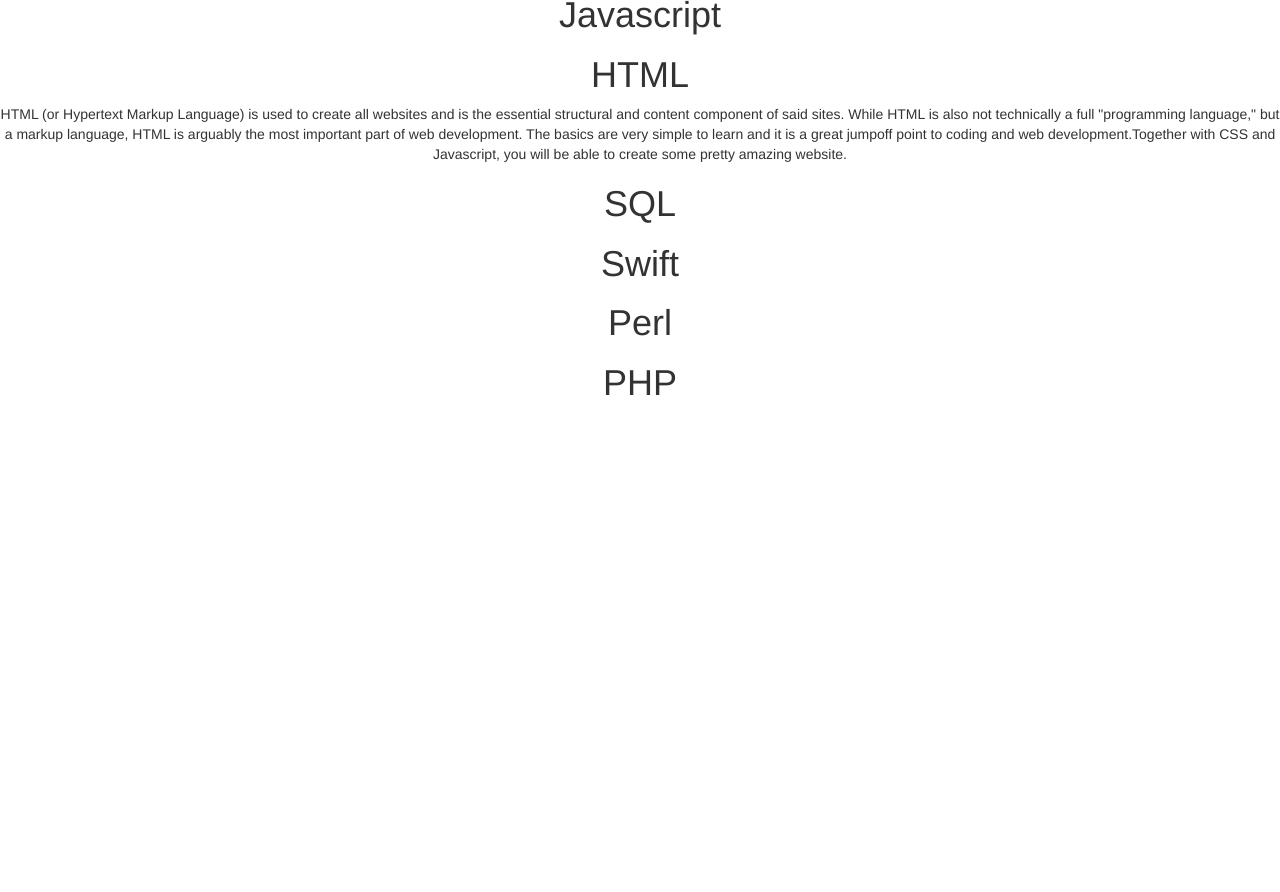
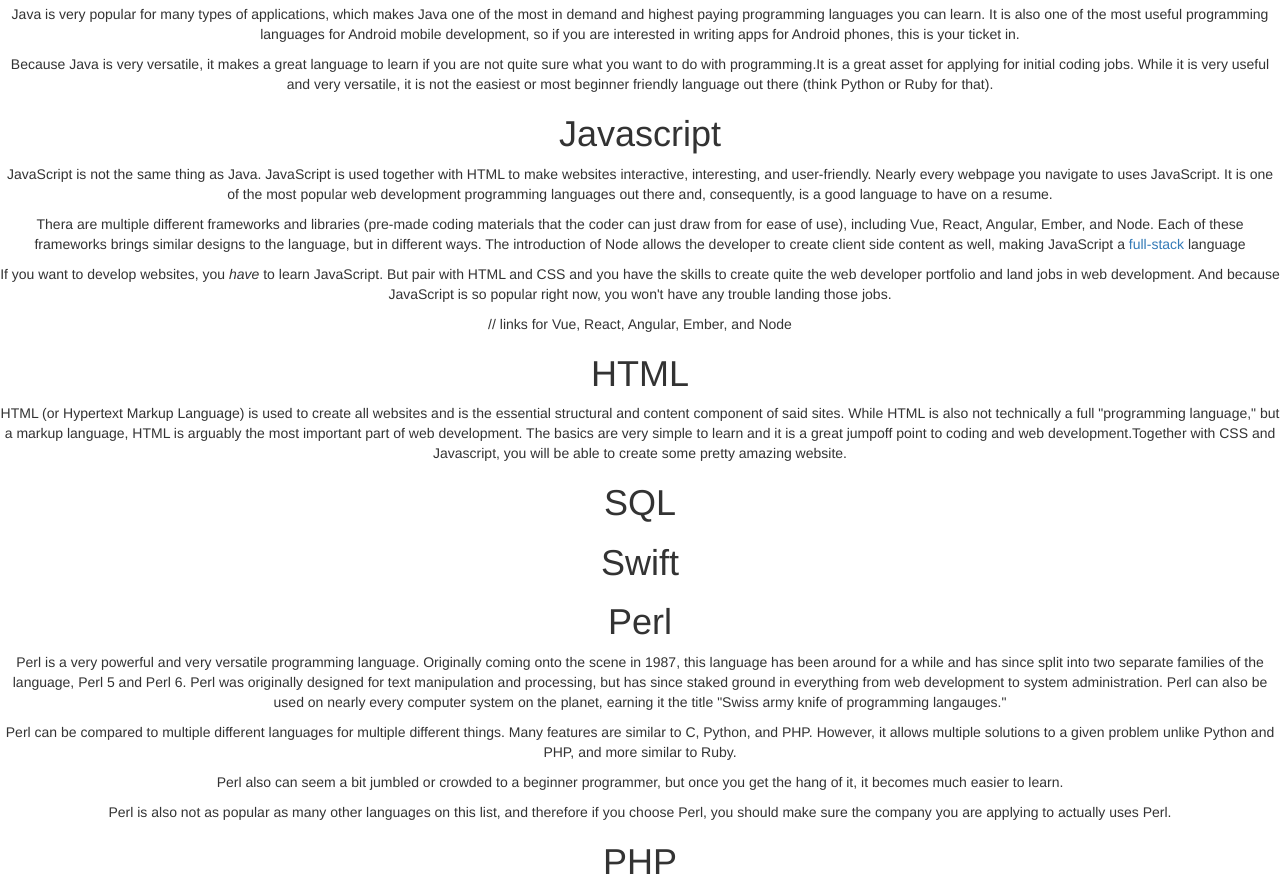
Before and after one commit to MPetersen89/Programming-Language-Suggestor, a plain HTML site: page index.html in a window 1280 px wide. Shown: the part 1824-2716 px from the top of the page. Before the commit the page ends 2236 px from the top, so only its background shows below. Drawn offline with Linux system fonts and the light colour scheme.

Commit message:
create more topics for questions and include results information on Perl.

```diff
--- a/index.html
+++ b/index.html
@@ -29,13 +29,19 @@
       <div id="question4">
         <h1>income potential</h1>
       </div>
+      <div id="question5">
+        <h1>versatility of programming language</h1>
+      </div>
+      <div id="question 6">
+        <h1>use/goal of programming language</h1>
+      </div>
     </div>
     <div class="results">
       <div id="C">
         <h1>C</h1>
         <p>C is the OG programming language. First released in 1972 (That's 48 years ago!), this programming language has seen it all and stuck around.</p>
         <p>This is a difficult language to start with for beginners, which will likely mean more time spent figuring out how the language works rather than being able to spend time learning the fundamentals of programming.</p>
-        <p>Learning this language is not going to be easy as the syntax is fairly dated, but past that should be pretty straightforward. Plus, learning this language will be a good foundation and base for learning other programming languages. Because it has been around since the beginning, its influence on other programming languages will be noticeable wherever you decide to go next. This aint yo mama's programming language (More like yo grandma's).</p>
+        <p>Learning this language is not going to be easy as the syntax is fairly dated, but past that should be pretty straightforward. Plus, learning this language will be a good foundation and base for learning other programming languages. Because it has been around since the beginning, its influence on other programming languages will be noticeable wherever you decide to go next. This aint yo mama's programming language (More like yo grandma's programming language).</p>
       </div>
       <div id="C++">
         <h1>C++</h1>
@@ -71,7 +77,10 @@
       </div>
       <div id="javascript">
         <h1>Javascript</h1>
-        <p></p>
+        <p>JavaScript is not the same thing as Java. JavaScript is used together with HTML to make websites interactive, interesting, and user-friendly. Nearly every webpage you navigate to uses JavaScript. It is one of the most popular web development programming languages out there and, consequently, is a good language to have on a resume.</p>
+        <p>Thera are multiple different frameworks and libraries (pre-made coding materials that the coder can just draw from for ease of use), including Vue, React, Angular, Ember, and Node. Each of these frameworks brings similar designs to the language, but in different ways. The introduction of Node allows the developer to create client side content as well, making JavaScript a <a heref="https://www.w3schools.com/whatis/whatis_fullstack.asp">full-stack</a> language</p>
+        <p>If you want to develop websites, you <em>have</em> to learn JavaScript. But pair with HTML and CSS and you have the skills to create quite the web developer portfolio and land jobs in web development. And because JavaScript is so popular right now, you won't have any trouble landing those jobs.</p>
+// links for Vue, React, Angular, Ember, and Node
       </div>
       <div id="html">
         <h1>HTML</h1>
@@ -87,7 +96,10 @@
       </div>
       <div id="perl">
         <h1>Perl</h1>
-        <p></p>
+        <p>Perl is a very powerful and very versatile programming language. Originally coming onto the scene in 1987, this language has been around for a while and has since split into two separate families of the language, Perl 5 and Perl 6. Perl was originally designed for text manipulation and processing, but has since staked ground in everything from web development to system administration. Perl can also be used on nearly every computer system on the planet, earning it the title "Swiss army knife of programming langauges."</p>
+        <p>Perl can be compared to multiple different languages for multiple different things. Many features are similar to C, Python, and PHP. However, it allows multiple solutions to a given problem unlike Python and PHP, and more similar to Ruby.</p>
+        <p>Perl also can seem a bit jumbled or crowded to a beginner programmer, but once you get the hang of it, it becomes much easier to learn.</p>
+        <p>Perl is also not as popular as many other languages on this list, and therefore if you choose Perl, you should make sure the company you are applying to actually uses Perl.</p>
       </div>
       <div id="php">
         <h1>PHP</h1>
```
